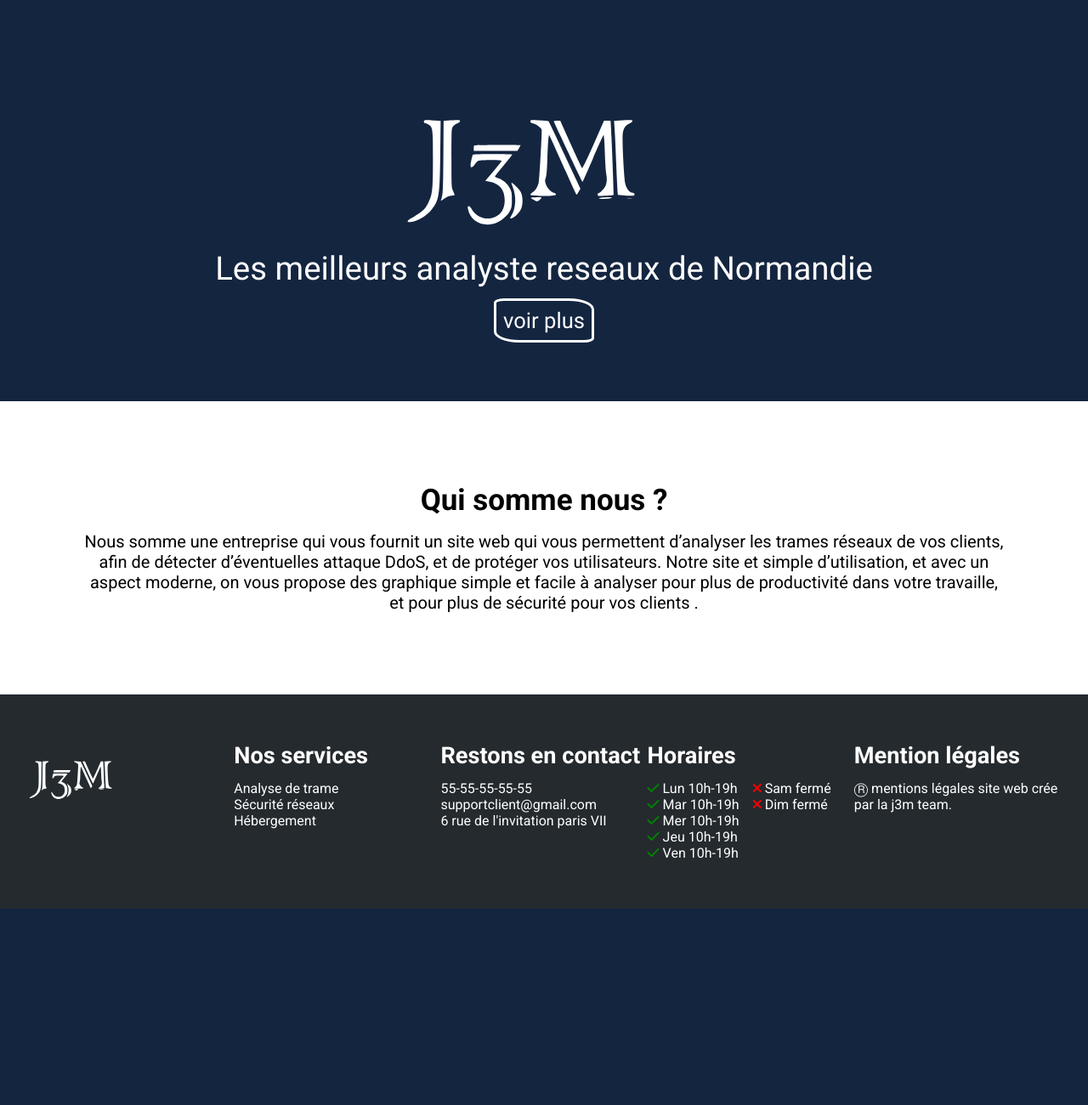
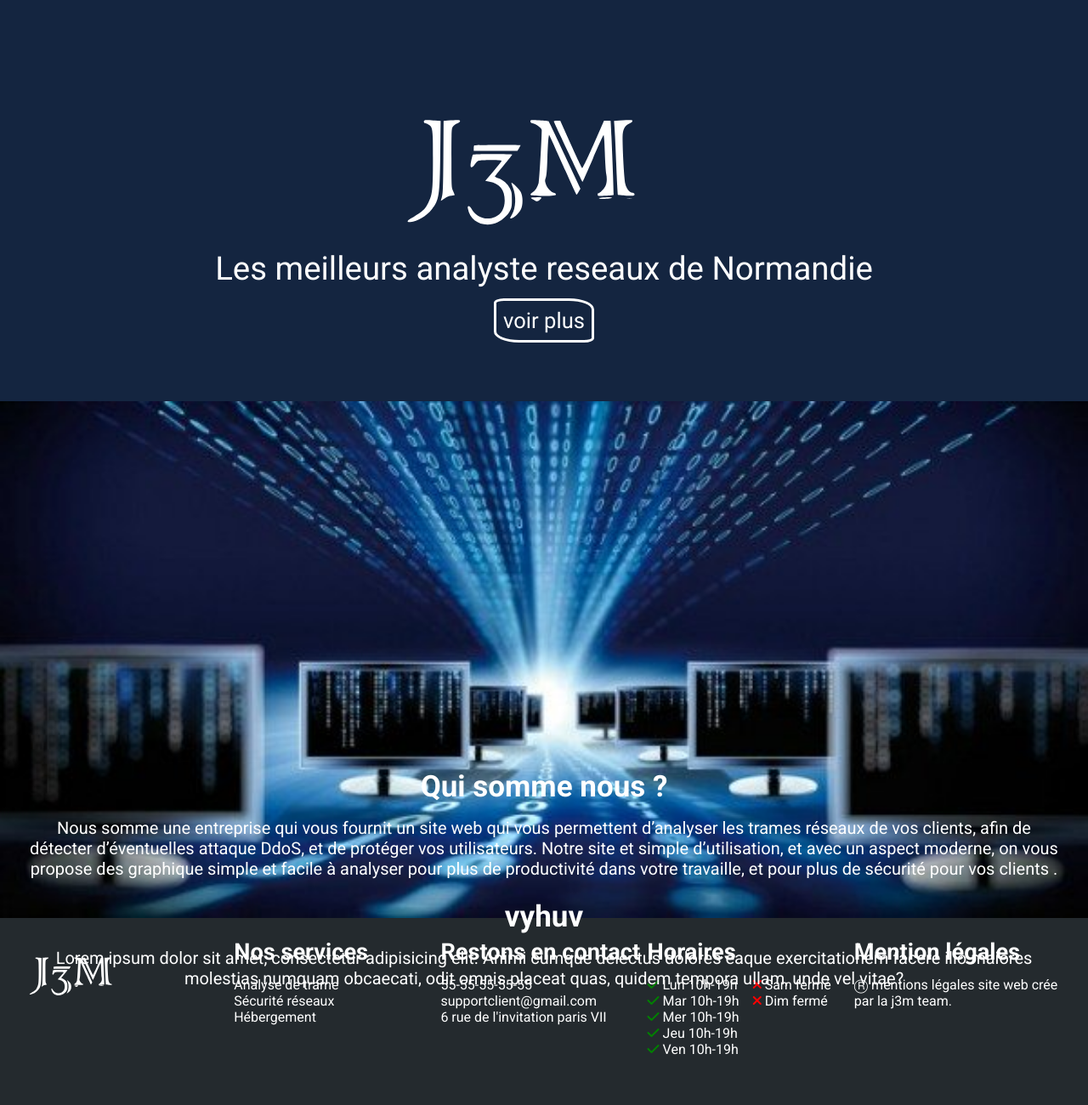
Before and after one commit to maxencelgy/J3M, a PHP site: page / in a window 1280 px wide. Shown: the part 95-1395 px from the top of the page at 85% size. Before the commit the page ends 1164 px from the top, so only its background shows below. Run offline with PHP 8.4, Linux system fonts and the light colour scheme.

Commit message:
index modif :wrench:

```diff
--- a/asset/css/styles.css
+++ b/asset/css/styles.css
@@ -146,13 +146,25 @@ textarea:focus, input:focus {
 #acceuil .wrap .title a:hover {
   transition: 0.5s;
 }
-#acceuil .wrap img {
+#acceuil .wrap .imgwhite {
   width: 30%;
 }
+#acceuil .wrap .img .fontimg {
+  width: 100%;
+  position: relative;
+  z-index: 3;
+}
 #acceuil .wrap .text {
+  top: 125%;
+  left: 30px;
+  right: 30px;
+  /*background-image: url("https://www.monpc-pro.fr/wp-content/uploads/2016/11/Internet-Ordinateur-reseau.jpg");*/
   font-size: 20px;
-  padding: 6rem;
+  color: white;
+  /*padding: 6rem;*/
   text-align: center;
+  position: absolute;
+  z-index: 6;
 }
 #acceuil .wrap .text h2 {
   font-size: 35px;
--- a/index.php
+++ b/index.php
@@ -6,15 +6,21 @@ include('inc/header.php');?>
 <section id="acceuil">
     <div class="wrap">
         <div class="title">
-            <img src="asset/img/logo white.svg" style="color: white" alt="">
+            <img class="imgwhite" src="asset/img/logo white.svg" style="color: white" alt="">
             <h1>Les meilleurs analyste reseaux de Normandie</h1>
             <a href="">voir plus</a>
+        </div>
+        <div class="img">
+            <img class="fontimg" src="asset/img/Internet-Ordinateur-reseau.jpg" alt="">
         </div>
         <div class="text">
             <h2>Qui somme nous ?</h2>
             <p>Nous somme une entreprise qui vous fournit un site web qui vous permettent d’analyser les trames réseaux de vos clients, afin de détecter d’éventuelles attaque DdoS, et de protéger vos utilisateurs.
                 Notre site et simple d’utilisation, et avec un aspect moderne, on vous propose des graphique simple et facile à analyser pour plus de productivité dans votre travaille, et pour plus de sécurité pour vos clients .
             </p>
+            <br>
+            <h2>vyhuv</h2>
+            <p>Lorem ipsum dolor sit amet, consectetur adipisicing elit. Animi cumque delectus dolores eaque exercitationem facere illo maiores molestias numquam obcaecati, odit omnis placeat quas, quidem tempora ullam, unde vel vitae?</p>
         </div>
     </div>
 </section>
```
Also changed, not shown: asset/sass/pages/accueil.scss (+18 -2 lines), asset/img/Internet-Ordinateur-reseau.jpg (added), 1 other file.
